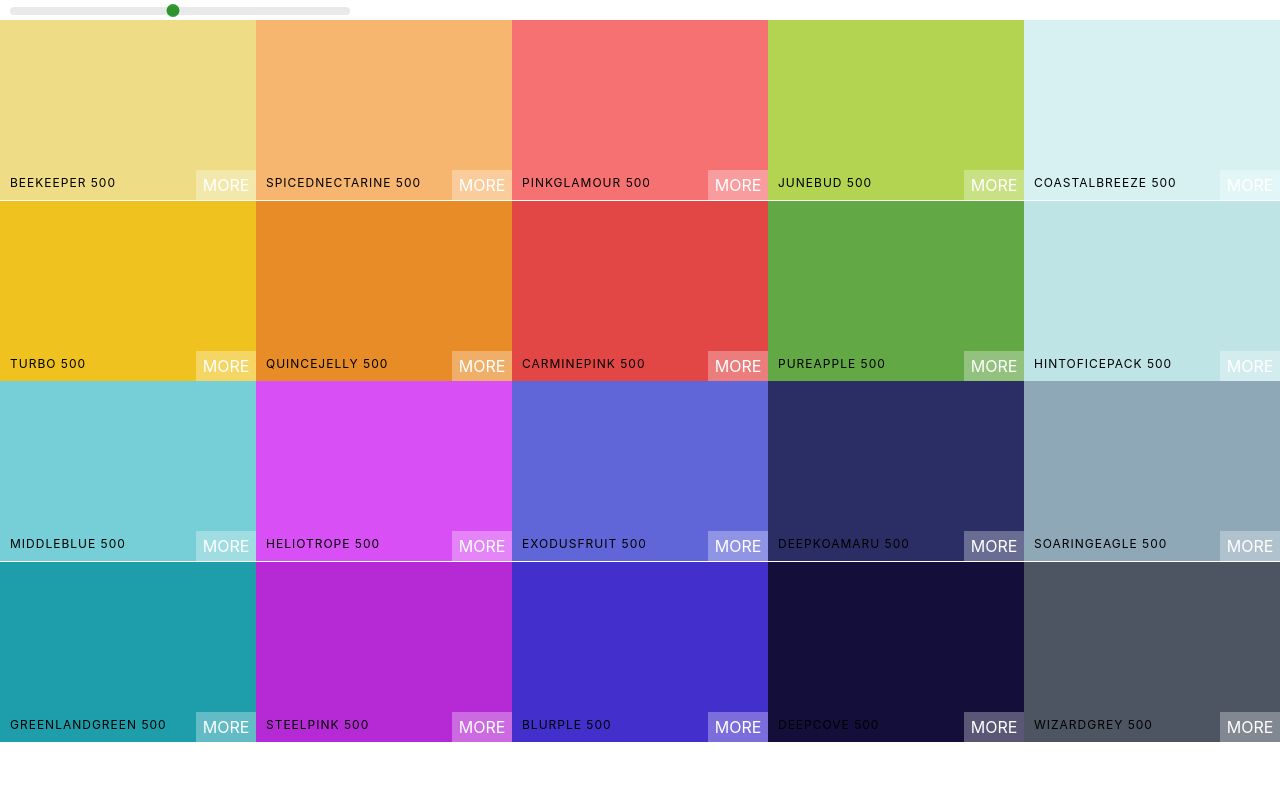
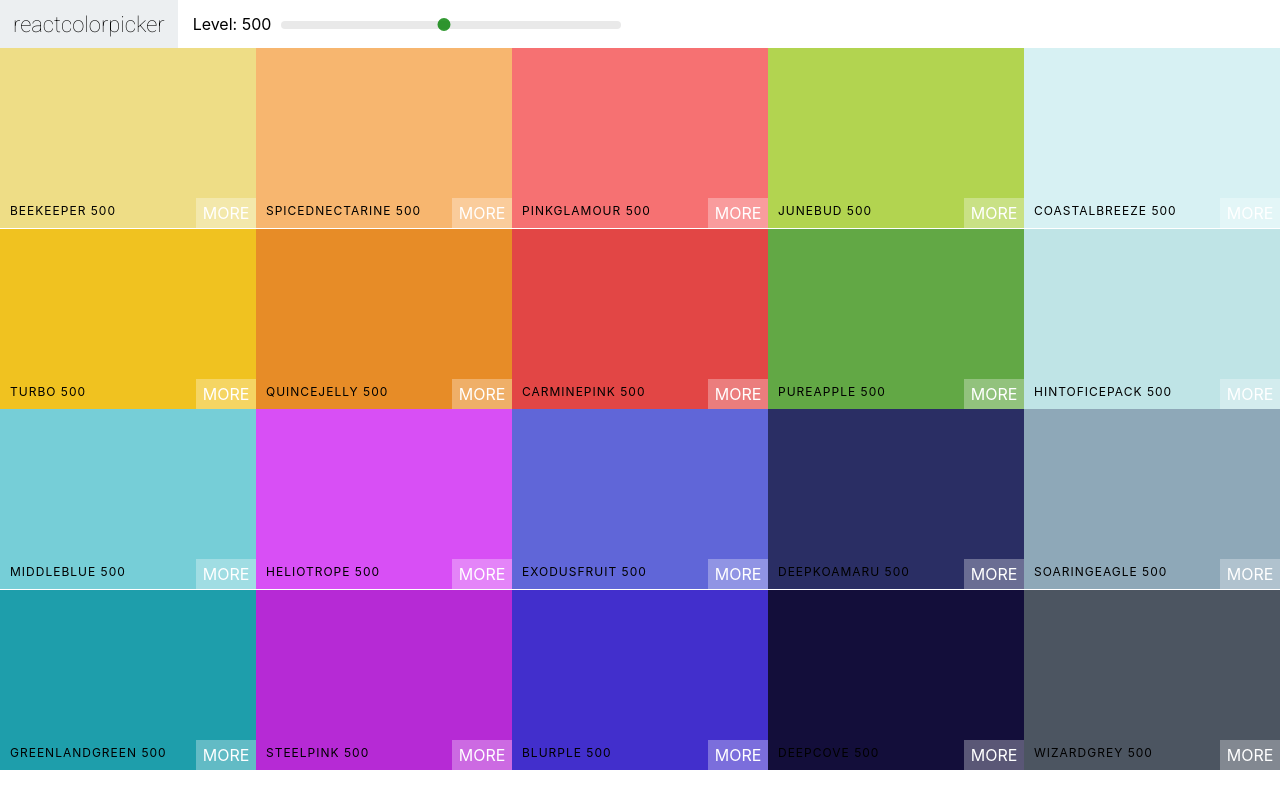
Before and after one commit to cjp0116/color-picker, a React (Create React App) app: page / in a window 1280 px wide. Built offline with nearby package versions, Linux system fonts and the light colour scheme.

Commit message:
update fonts

```diff
--- a/public/index.html
+++ b/public/index.html
@@ -1,14 +1,12 @@
 <!DOCTYPE html>
 <html lang="en">
+
 <head>
   <meta charset="utf-8" />
   <link rel="icon" href="%PUBLIC_URL%/favicon.ico" />
   <meta name="viewport" content="width=device-width, initial-scale=1" />
   <meta name="theme-color" content="#000000" />
-    <meta
-      name="description"
-      content="Web site created using create-react-app"
-    />
+  <meta name="description" content="Web site created using create-react-app" />
   <link rel="apple-touch-icon" href="%PUBLIC_URL%/logo192.png" />
   <!--
       manifest.json provides metadata used when your web app is installed on a
@@ -24,8 +22,12 @@
       work correctly both with client-side routing and a non-root public URL.
       Learn how to configure a non-root public URL by running `npm run build`.
     -->
+  <link rel="preconnect" href="https://fonts.googleapis.com">
+  <link rel="preconnect" href="https://fonts.gstatic.com" crossorigin>
+  <link href="https://fonts.googleapis.com/css2?family=Roboto:wght@100&display=swap" rel="stylesheet">
   <title>React App</title>
 </head>
+
 <body>
   <noscript>You need to enable JavaScript to run this app.</noscript>
   <div id="root"></div>
@@ -40,4 +42,5 @@
       To create a production bundle, use `npm run build` or `yarn build`.
     -->
 </body>
+
 </html>
--- /dev/null
+++ b/src/components/Navbar.css
@@ -0,0 +1,50 @@
+.slider {
+  width: 340px;
+  margin: 0 10px;
+  display: inline-block;
+}
+
+.rc-slider-track {
+  background-color: transparent;
+}
+
+.rc-slider-handle,
+.rc-slider-handle:active,
+.rc-slider-handle:hover,
+.rc-slider-handle:focus {
+  background-color: green;
+  outline: none;
+  border: 2px solid green;
+  box-shadow: none;
+  width: 13px;
+  height: 13px;
+  margin-left: -7px;
+  margin-top: -3px;
+}
+
+.rc-slider-rail {
+  height: 8px;
+}
+
+.Navbar {
+  display: flex;
+  align-items: center;
+  justify-content: flex-start;
+  height: 6vh;
+}
+
+.logo {
+  margin-right: 15px;
+  padding: 0 13px;
+  font-size: 22px;
+  background-color: #eceff1;
+  font-family: Roboto;
+  height: 100%;
+  display: flex;
+  align-items: center;
+}
+
+.logo a {
+  text-decoration: none;
+  color: black;
+}
--- /dev/null
+++ b/src/components/Navbar.jsx
@@ -0,0 +1,28 @@
+import React from 'react';
+import Slider from 'rc-slider';
+import 'rc-slider/assets/index.css';
+import './Navbar.css';
+
+const Navbar = ({ level, changeLevel }) => {
+  return (
+    <header className="Navbar">
+      <div className="logo">
+        <a href="#">reactcolorpicker</a>
+      </div>
+      <div className="slider-container">
+        <span>Level: {level}</span>
+        <div className="slider">
+          <Slider
+            step={100}
+            defaultValue={level}
+            min={100}
+            max={900}
+            onAfterChange={changeLevel}
+          />
+        </div>
+      </div>
+    </header>
+  )
+}
+
+export default Navbar;
--- a/src/components/Palette.css
+++ b/src/components/Palette.css
@@ -5,31 +5,3 @@
 .Palette-colors {
   height: 90%;
 }
-
-.slider {
-  width: 340px;
-  margin: 0 10px;
-  display: inline-block;
-}
-
-.rc-slider-track {
-  background-color: transparent;
-}
-
-.rc-slider-handle,
-.rc-slider-handle:active,
-.rc-slider-handle:hover,
-.rc-slider-handle:focus {
-  background-color: green;
-  outline: none;
-  border: 2px solid green;
-  box-shadow: none;
-  width: 13px;
-  height: 13px;
-  margin-left: -7px;
-  margin-top: -3px;
-}
-
-.rc-slider-rail {
-  height: 8px;
-}
--- a/src/components/Palette.jsx
+++ b/src/components/Palette.jsx
@@ -1,7 +1,7 @@
 import React, { useState } from 'react'
 import Colorbox from './Colorbox';
-import Slider from 'rc-slider';
-import 'rc-slider/assets/index.css';
+import Navbar from './Navbar';
+
 import "./Palette.css";
 
 const Palette = ({ palette: { colors } }) => {
@@ -9,15 +9,7 @@
   const changeLevel = (level) => { setLevel(level) }
   return (
     <div className="Palette">
-      <div className="slider">
-      <Slider
-        step={100}
-        defaultValue={level}
-        min={100}
-        max={900}
-        onAfterChange={changeLevel}
-      />
-      </div>
+      <Navbar level={level} changeLevel={changeLevel} />
       {/* Navbar Goes here */}
       <div className="Palette-colors">
         {colors[level].map(({ hex, name }) => (
```
Lines whose indentation alone changed are shown as unchanged.
